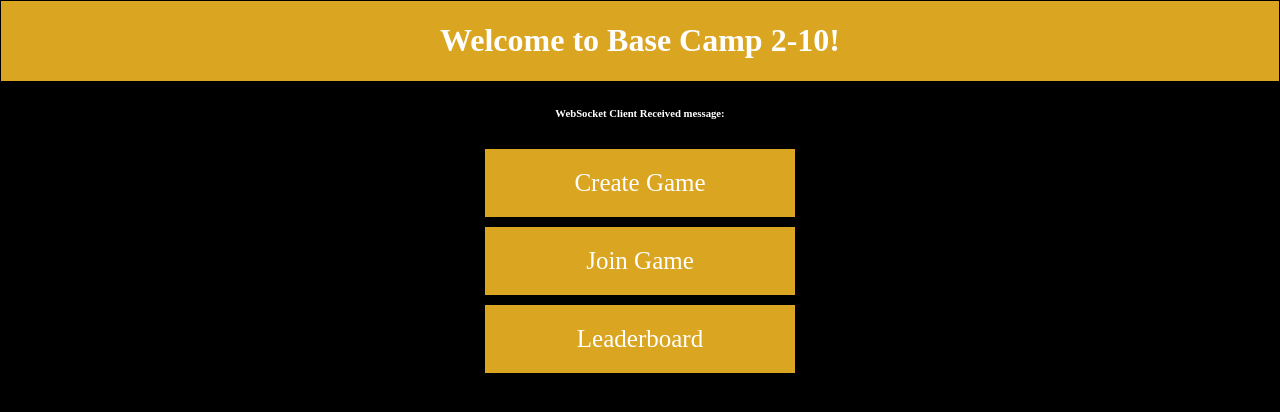
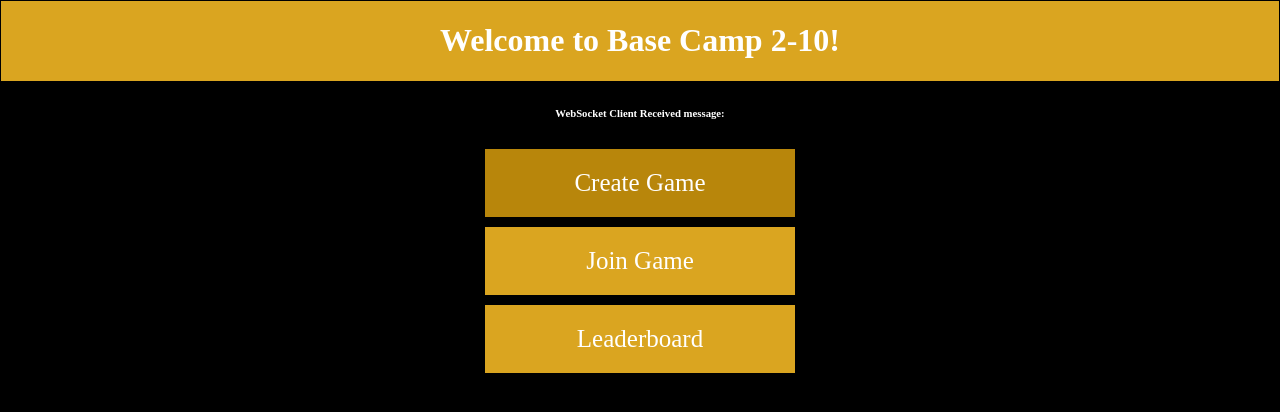
Before and after one commit to RebeccaFritz/SWE-Project-2025, a React (Vite) app in the folder client/: page / in a window 1280 px wide. In both pictures the pointer is over the element "Create Game". Shown: the top 412 px of the page. Built offline with nearby package versions, Linux system fonts and the light colour scheme; no server answers.

Commit message:
Cleaned up index.css

```diff
--- a/client/index.css
+++ b/client/index.css
@@ -14,9 +14,11 @@ body {
 
 * {box-sizing: border-box;}
 
-header,article {background-color: goldenrod;}
+header, article {background-color: goldenrod;}
 
 header {border: 1px solid black;}
+
+article:hover {background-color: darkgoldenrod;}
 
 article {
     float: center;
```
